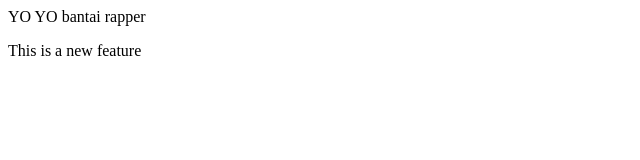
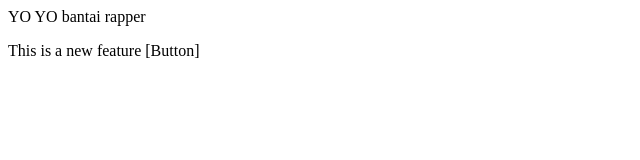
Before and after one commit to Tanmay1545/second_repo, a plain HTML site: page index.html in a window 1280 px wide. Shown: the full height of the page, 0-640 px from the left. Drawn offline with Linux system fonts and the light colour scheme.

Commit message:
added button

```diff
--- a/index.html
+++ b/index.html
@@ -1,2 +1,3 @@
 <p>YO YO bantai rapper </p>
-<p>This is a new feature</p>
+<p>This is a new feature [Button]
+</p>
```
